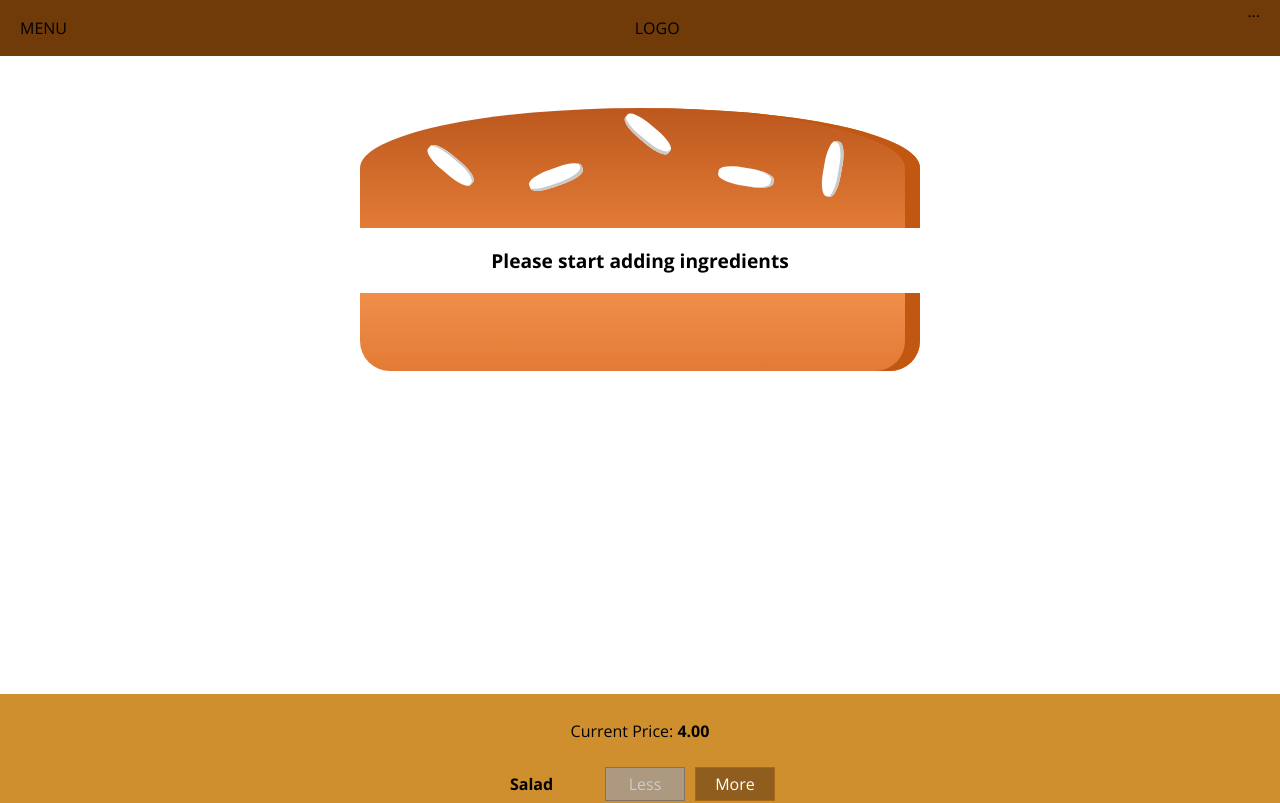
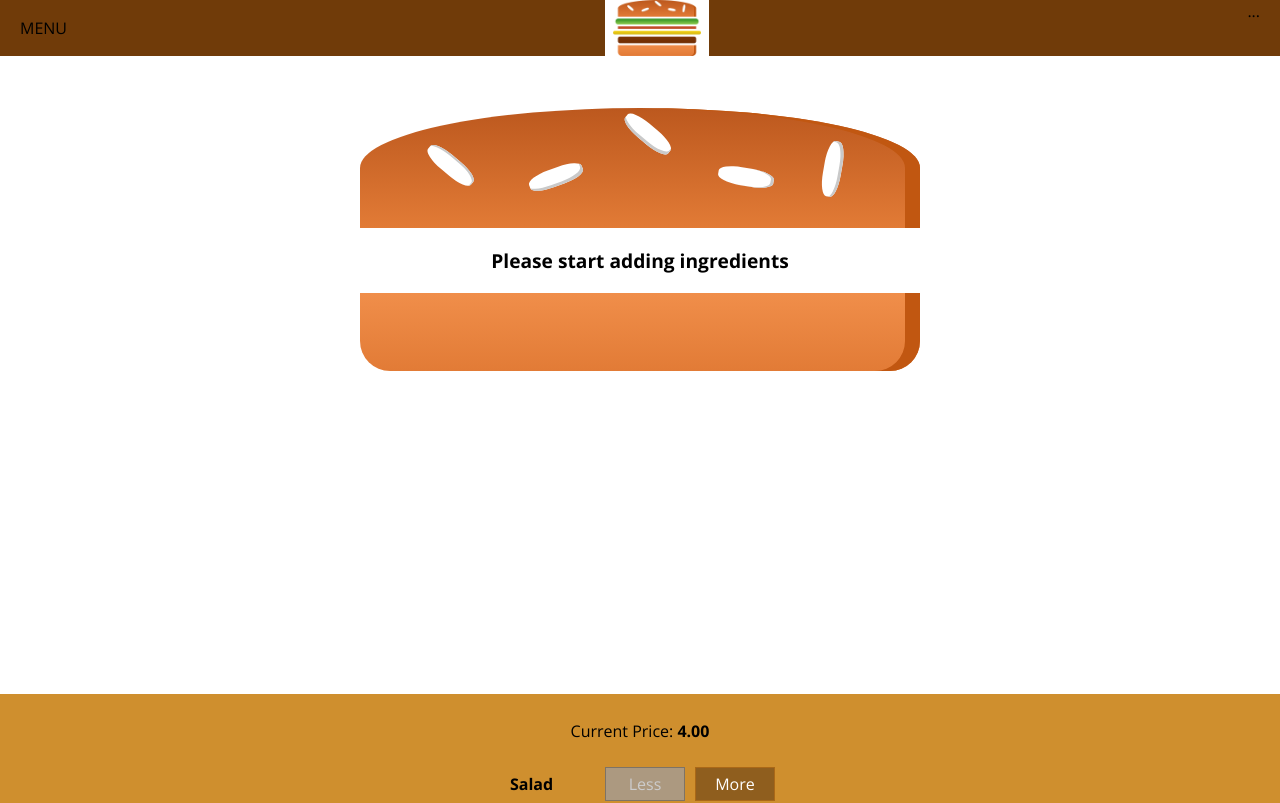
Before and after one commit to Ciccillo73/Burger_builder, a React app: page / in a window 1280 px wide. Shown: the top 803 px of the page. Built offline with nearby package versions, Linux system fonts and the light colour scheme.

Commit message:
Add Logo component

```diff
--- a/src/components/Logo/Logo.js
+++ b/src/components/Logo/Logo.js
@@ -1,13 +1,12 @@
-import React from 'react';
+import React from "react";
 
-import burgerLogo from "../../assets/images/burger-logo.png.png"
+import burgerLogo from "../../assets/images/burger-logo.png.png";
+import classes from "./Logo.css";
 
 const logo = (props) => (
-
-        <div>
-            <img src={burgerLogo} alt="MyBurger" />
-        </div>
-
+  <div className={classes.Logo}>
+    <img src={burgerLogo} alt="MyBurger" />
+  </div>
 );
 
 export default logo;
--- a/src/components/Navigation/Toolbar/Toolbar.js
+++ b/src/components/Navigation/Toolbar/Toolbar.js
@@ -1,9 +1,10 @@
 import React from "react";
 import classes from "./Toolbar.css";
+import Logo from '../../Logo/Logo';
 const toolbar = (props) => (
   <header className={classes.Toolbar}>
     <div>MENU</div>
-    <div>LOGO</div>
+    <Logo />
     <nav>...</nav>
   </header>
 );
```
